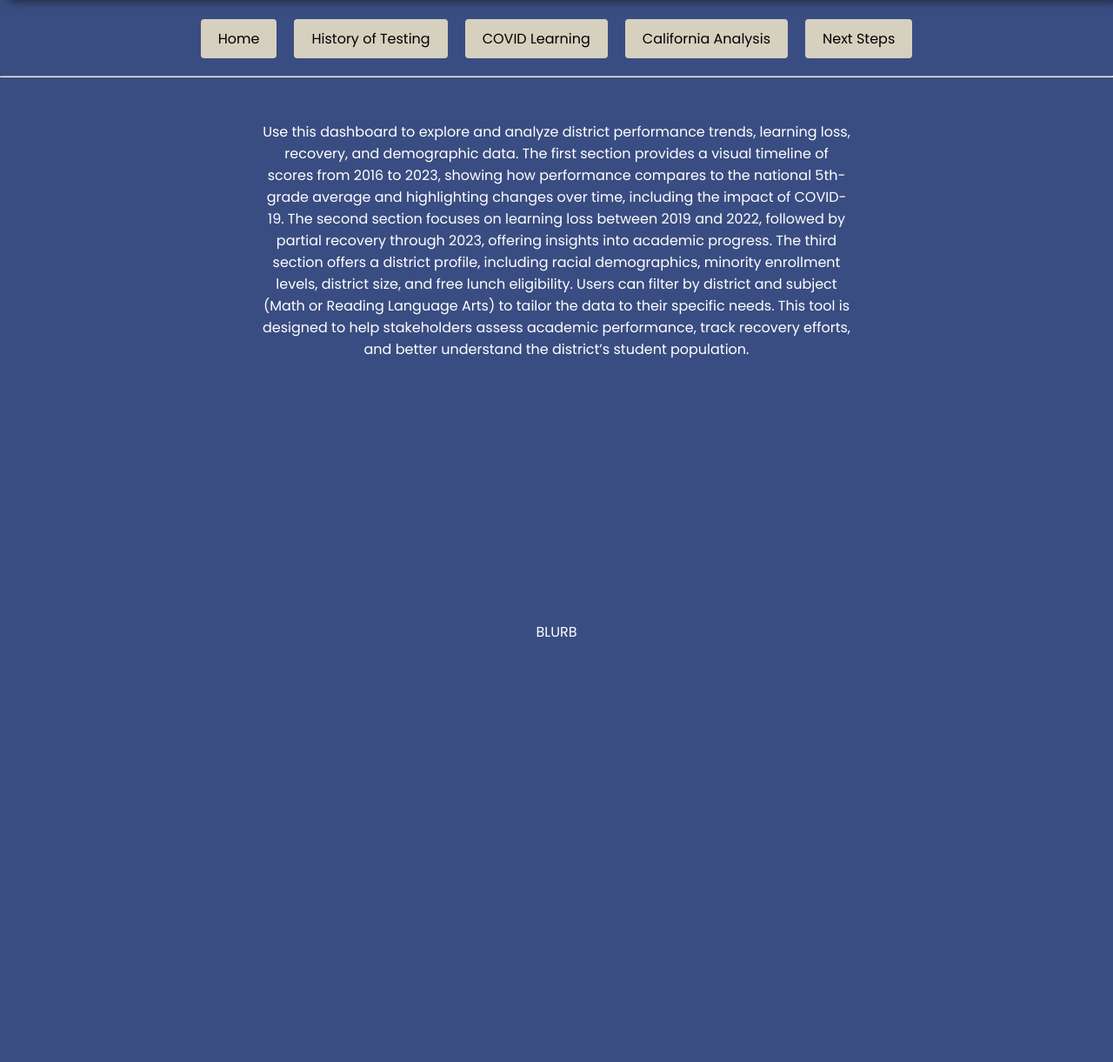
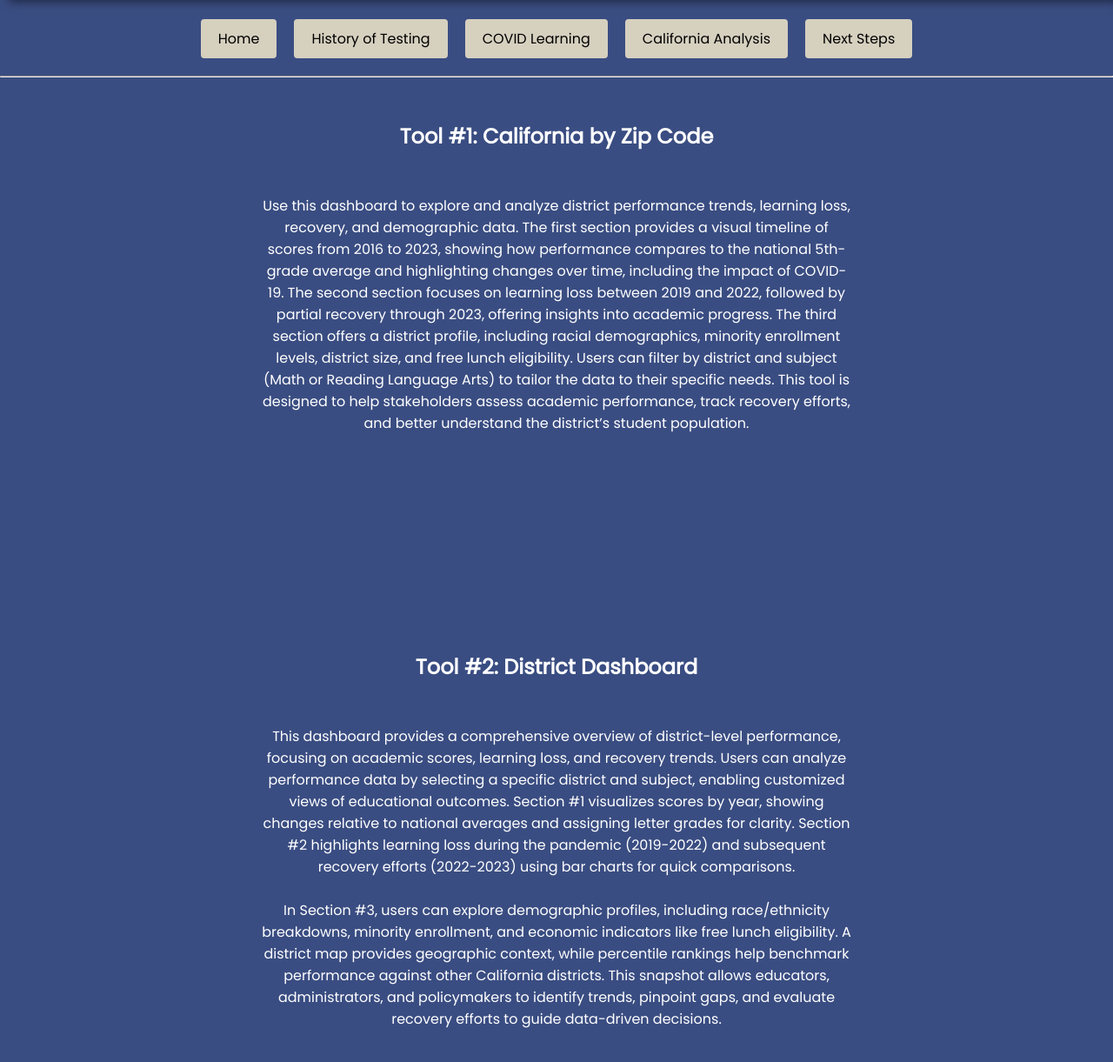
Before and after one commit to njbaz/datavizcapstone, a plain HTML site: page files/districtView.html in a window 1280 px wide. Shown: the part 107-1328 px from the top of the page at 87% size. Drawn offline with Linux system fonts and the light colour scheme; a script that the page names is missing.

Commit message:
update 12/27

```diff
--- a/files/districtView.html
+++ b/files/districtView.html
@@ -4,7 +4,7 @@
     <meta charset="UTF-8" />
     <meta http-equiv="X-UA-Compatible" content="IE=edge" />
     <meta name="viewport" content="width=device-width, initial-scale=1.0" />
-    <title>District View</title>
+    <title>District Analysis</title>
     <link rel="stylesheet" href="districtView.css" />
     <link rel="stylesheet" href="https://cdnjs.cloudflare.com/ajax/libs/font-awesome/6.2.1/css/all.min.css"/>
 
@@ -26,7 +26,8 @@
 
               </div>
         <hr>
-
+        <br>       <br>
+    <h2>Tool #1: California by Zip Code</h2>
     <p>Use this dashboard to explore and analyze district performance trends, learning loss, recovery, and demographic data. The first section provides a visual timeline of scores from 2016 to 2023, showing how performance compares to the national 5th-grade average and highlighting changes over time, including the impact of COVID-19. The second section focuses on learning loss between 2019 and 2022, followed by partial recovery through 2023, offering insights into academic progress. The third section offers a district profile, including racial demographics, minority enrollment levels, district size, and free lunch eligibility. Users can filter by district and subject (Math or Reading Language Arts) to tailor the data to their specific needs. This tool is designed to help stakeholders assess academic performance, track recovery efforts, and better understand the district’s student population.</p>
 
         <!-- CA by zip  -->
@@ -41,7 +42,10 @@
     </div>
     </div>
 
-<p>BLURB</p>
+    <h2>Tool #2: District Dashboard</h2>
+<p>This dashboard provides a comprehensive overview of district-level performance, focusing on academic scores, learning loss, and recovery trends. Users can analyze performance data by selecting a specific district and subject, enabling customized views of educational outcomes. Section #1 visualizes scores by year, showing changes relative to national averages and assigning letter grades for clarity. Section #2 highlights learning loss during the pandemic (2019-2022) and subsequent recovery efforts (2022-2023) using bar charts for quick comparisons.
+<br><br>
+    In Section #3, users can explore demographic profiles, including race/ethnicity breakdowns, minority enrollment, and economic indicators like free lunch eligibility. A district map provides geographic context, while percentile rankings help benchmark performance against other California districts. This snapshot allows educators, administrators, and policymakers to identify trends, pinpoint gaps, and evaluate recovery efforts to guide data-driven decisions.</p>
     <!-- District Report Card -->
 <div class="container">
 <div id="viz1">
```
Also changed, not shown: files/index.html (+1 -1 lines), files/nextSteps.html (+1 -1 lines), files/stateView.html (+1 -1 lines).
